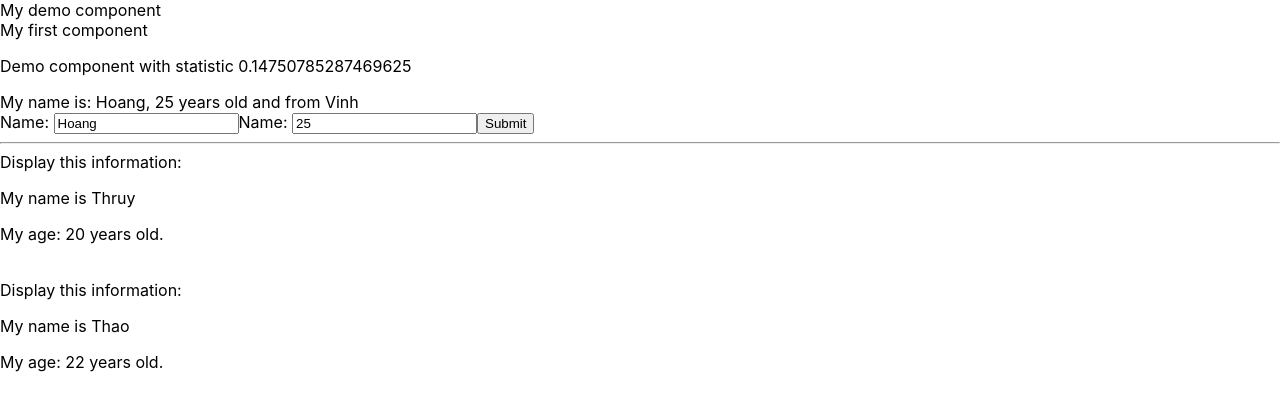
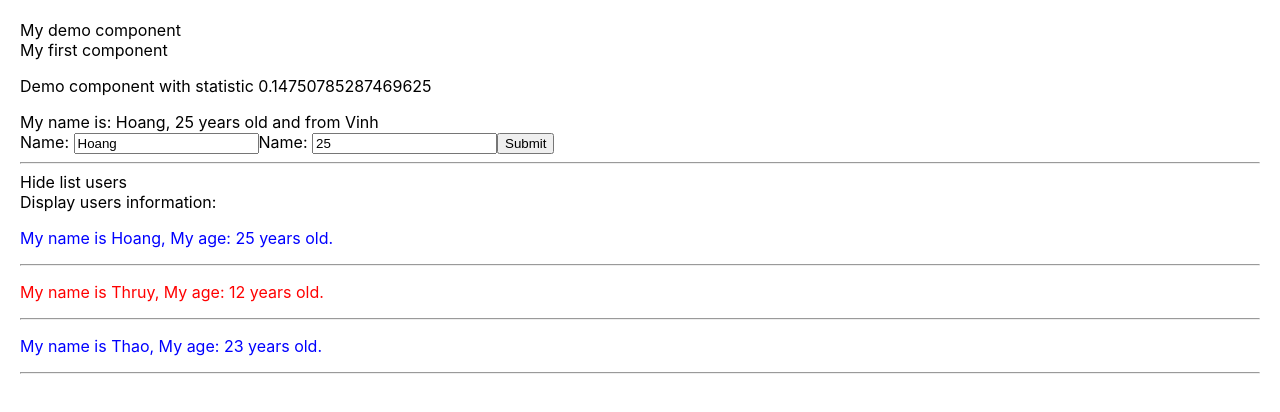
Before and after one commit to thruy/starter-React, a React (Create React App) app: page / in a window 1280 px wide. Shown: the top 412 px of the page. Built offline with nearby package versions, Linux system fonts and the light colour scheme.

Commit message:
conditional ouput in react

```diff
--- a/src/App.css
+++ b/src/App.css
@@ -1,4 +1,13 @@
+.red {
+  color: red;
+}
+
+.blue {
+  color: blue;
+}
+
 body {
+  padding: 20px;
   margin: 0;
   font-family: -apple-system, BlinkMacSystemFont, 'Segoe UI', 'Roboto', 'Oxygen',
     'Ubuntu', 'Cantarell', 'Fira Sans', 'Droid Sans', 'Helvetica Neue',
--- a/src/component/Demo.js
+++ b/src/component/Demo.js
@@ -3,15 +3,19 @@ import UserInfo from "./UserInfo";
 import DisplayInfor from "./DisplayInfor";
 
 class Demo extends React.Component {
+    users = [
+        { id: 1, name: 'Hoang', age: 25 },
+        { id: 2, name: 'Thruy', age: 12 },
+        { id: 3, name: 'Thao', age: 23 }
+    ]
     //jsx
     render() {
         return (
             <div>
                 <UserInfo />
                 <hr />
-                <DisplayInfor name="Thruy" age="20" />
+                <DisplayInfor listUsers={this.users} />
                 <br />
-                <DisplayInfor name="Thao" age={22} />
             </div>
         )
     }
--- a/src/component/DisplayInfor.js
+++ b/src/component/DisplayInfor.js
@@ -1,15 +1,39 @@
 import React from "react";
 
 class DisplayInfor extends React.Component {
-
+    state = {
+        isShowListUser: true
+    }
+    handleHideUser() {
+        this.setState({
+            isShowListUser: !this.state.isShowListUser
+        })
+    }
     render() {
         //console.log(this.props);
-        const { name, age } = this.props;
+        const { listUsers } = this.props;
+        console.log('Check list user: ', listUsers);
+        console.table(listUsers);
         return (
             <div>
-                <div>Display this information: </div>
-                <p>My name is {name}</p>
-                <p>My age: {age} years old.</p>
+                <div>
+                    <span onClick={(e) => this.handleHideUser(e)}>{this.state.isShowListUser ? "Hide list users" : "Show list user"}</span>
+                </div>
+                <div>Display users information: </div>
+                {this.state.isShowListUser &&
+                    <div>
+                        {listUsers.map((user) => {
+                            return (
+                                <div key={user.id} className={user.age >= 18 ? "blue" : "red"}>
+                                    <p>My name is {user.name}, My age: {user.age} years old.</p>
+                                    <hr />
+                                </div>
+                            )
+                        })}
+                        {/* <p>My name is {name}</p>
+                <p>My age: {age} years old.</p> */}
+                    </div>
+                }
             </div>
         )
     }
--- a/src/index.js
+++ b/src/index.js
@@ -8,9 +8,9 @@ import store from './redux/store';
 const root = ReactDOM.createRoot(document.getElementById('root'));
 root.render(
   <Provider store={store}>
-    <React.StrictMode>
-      <App />
-    </React.StrictMode>
+    {/* <React.StrictMode> */}
+    <App />
+    {/* </React.StrictMode> */}
   </Provider>
 );
 
```
